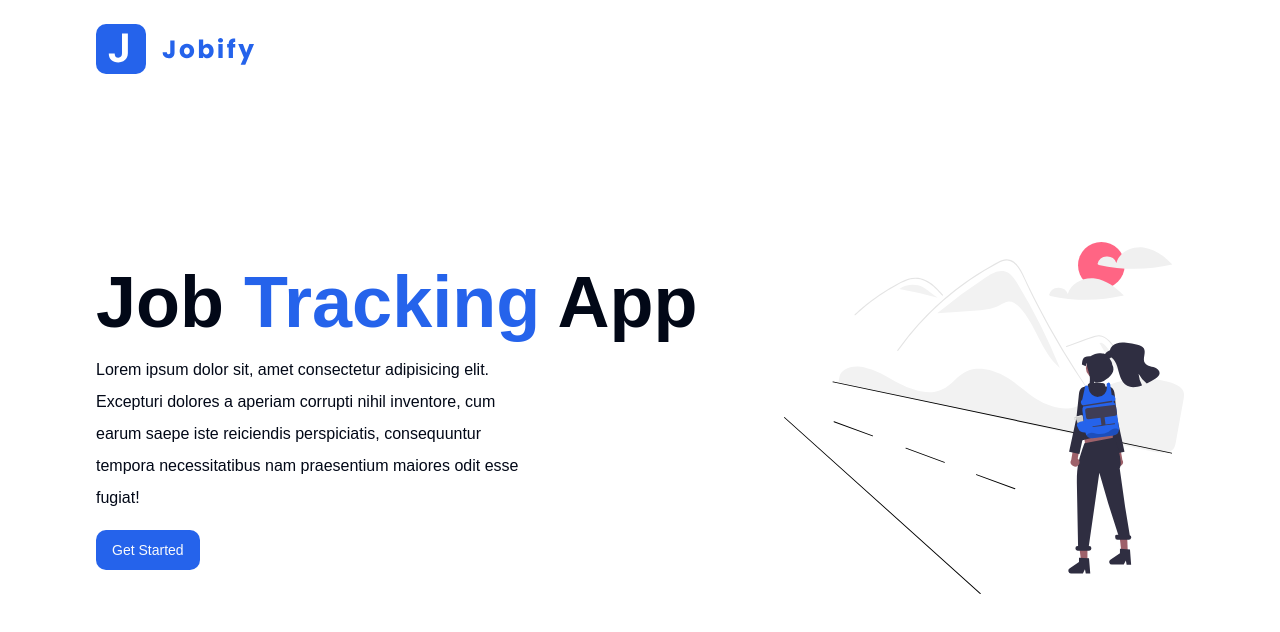
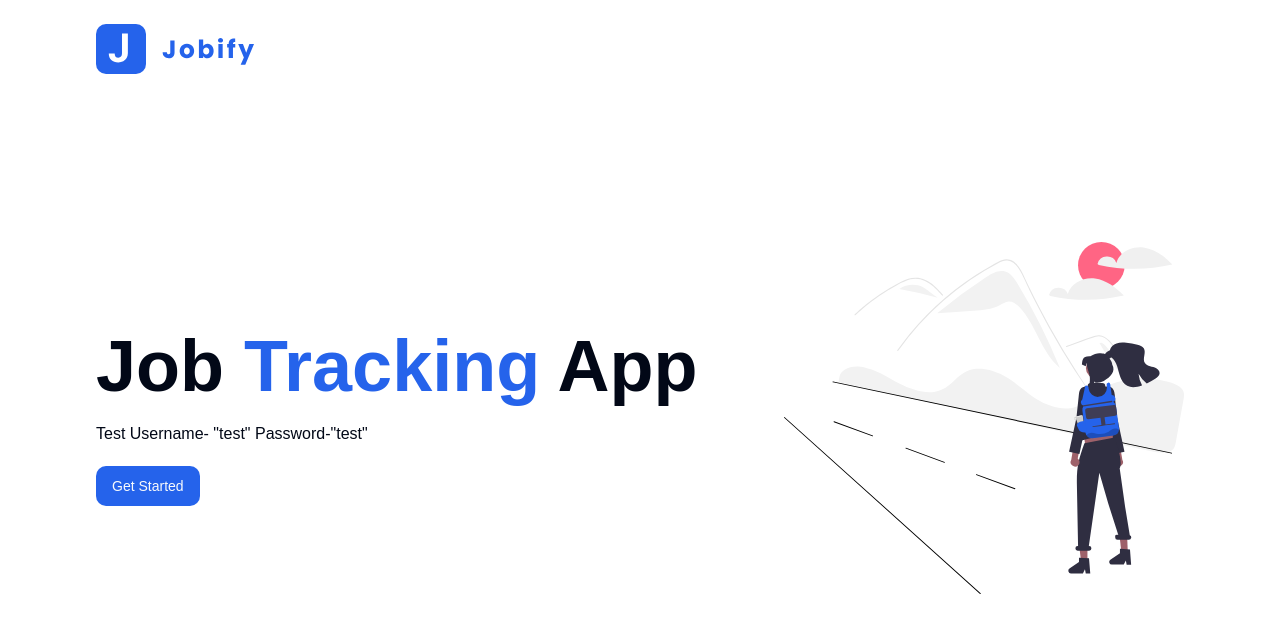
Before and after one commit to priyanshu711403/job-tracker, a Next.js app: page / in a window 1280 px wide. Shown: the top 632 px of the page. Built offline with nearby package versions, Linux system fonts and the light colour scheme.

Commit message:
add test user details

```diff
--- a/app/page.tsx
+++ b/app/page.tsx
@@ -14,11 +14,8 @@ export default function Home() {
                <h1 className="capitalize text-4xl md:text-7xl font-bold">
                   job <span className="text-primary">tracking</span> app
                </h1>
-               <p className="leading-loose max-w-md mt-4">
-                  Lorem ipsum dolor sit, amet consectetur adipisicing elit. Excepturi dolores a aperiam corrupti nihil
-                  inventore, cum earum saepe iste reiciendis perspiciatis, consequuntur tempora necessitatibus nam
-                  praesentium maiores odit esse fugiat!
-               </p>
+               <p className="leading-loose max-w-md mt-4">Test Username- "test" Password-"test"</p>
+               {/* <p>Test Username- "test" Password-"test"</p> */}
                <Button asChild className="mt-4">
                   <Link href="/add-job">Get Started</Link>
                </Button>
@@ -28,3 +25,37 @@ export default function Home() {
       </main>
    );
 }
+// import Image from "next/image";
+// import Logo from "../assets/logo.svg";
+// import LandingImg from "../assets/main.svg";
+// import { Button } from "@/components/ui/button";
+// import Link from "next/link";
+
+// export default function Home() {
+//    return (
+//       <main className="flex flex-col items-center justify-center min-h-screen bg-gray-900 text-white">
+//          <header className="w-full max-w-6xl mx-auto px-4 sm:px-8 py-6 flex justify-between items-center">
+//             <Image src={Logo} alt="logo" className="w-10 h-10" />
+//             <h1 className="text-xl font-semibold text-primary">Jobify</h1>
+//          </header>
+//          <section className="flex flex-col lg:flex-row items-center max-w-6xl mx-auto px-4 sm:px-8 h-full">
+//             <div className="text-center lg:text-left lg:flex-1">
+//                <h1 className="capitalize text-4xl md:text-6xl font-bold leading-tight">
+//                   Job <span className="text-primary">Tracking</span> App
+//                </h1>
+//                <p className="leading-loose max-w-md mt-4 mx-auto lg:mx-0">
+//                   Lorem ipsum dolor sit, amet consectetur adipisicing elit. Excepturi dolores a aperiam corrupti nihil
+//                   inventore, cum earum saepe iste reiciendis perspiciatis, consequuntur tempora necessitatibus nam
+//                   praesentium maiores odit esse fugiat!
+//                </p>
+//                <Button asChild className="mt-6">
+//                   <Link href="/add-job">Get Started</Link>
+//                </Button>
+//             </div>
+//             <div className="hidden lg:block lg:flex-1">
+//                <Image src={LandingImg} alt="landingImg" className="w-full h-auto" />
+//             </div>
+//          </section>
+//       </main>
+//    );
+// }
--- a/package.json
+++ b/package.json
@@ -6,7 +6,8 @@
       "dev": "next dev",
       "build": "next build",
       "start": "next start",
-      "lint": "next lint"
+      "lint": "next lint",
+      "postinstall": "prisma generate"
    },
    "dependencies": {
       "@clerk/nextjs": "^4.27.7",
```
